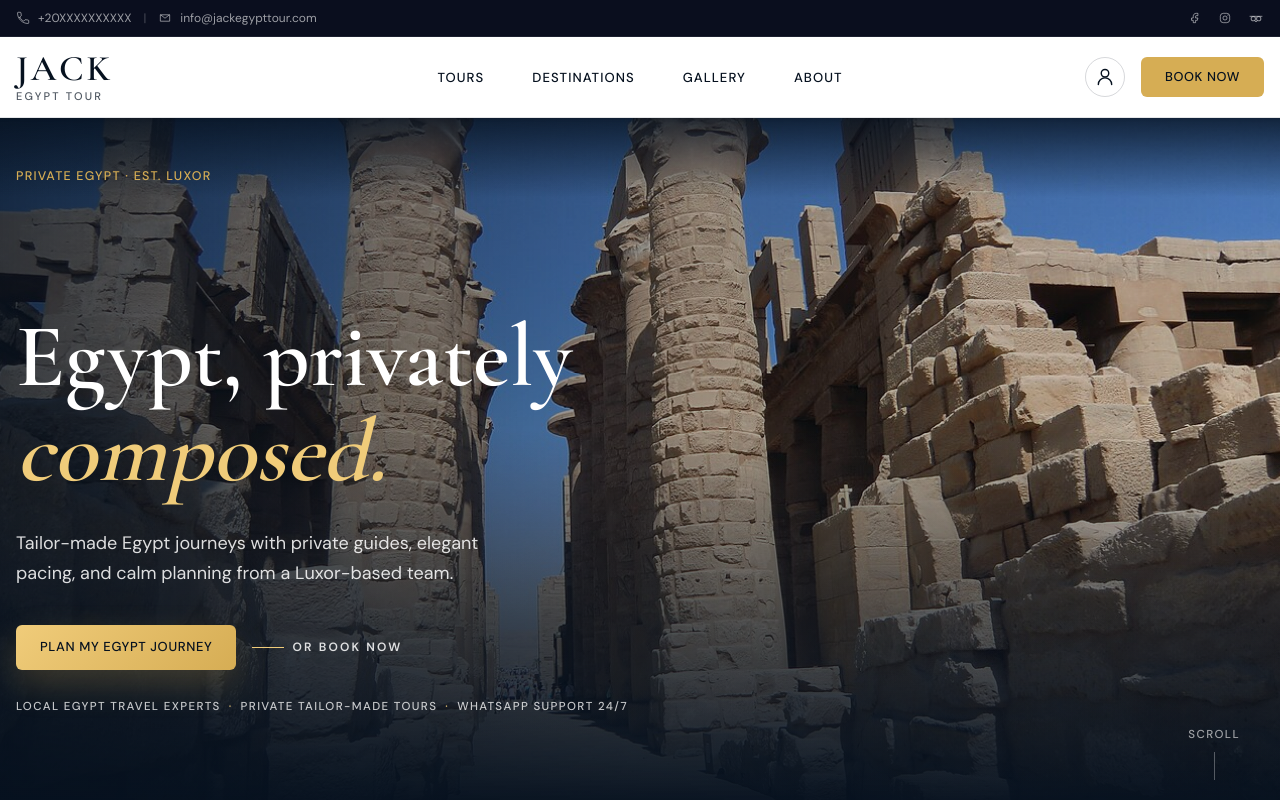
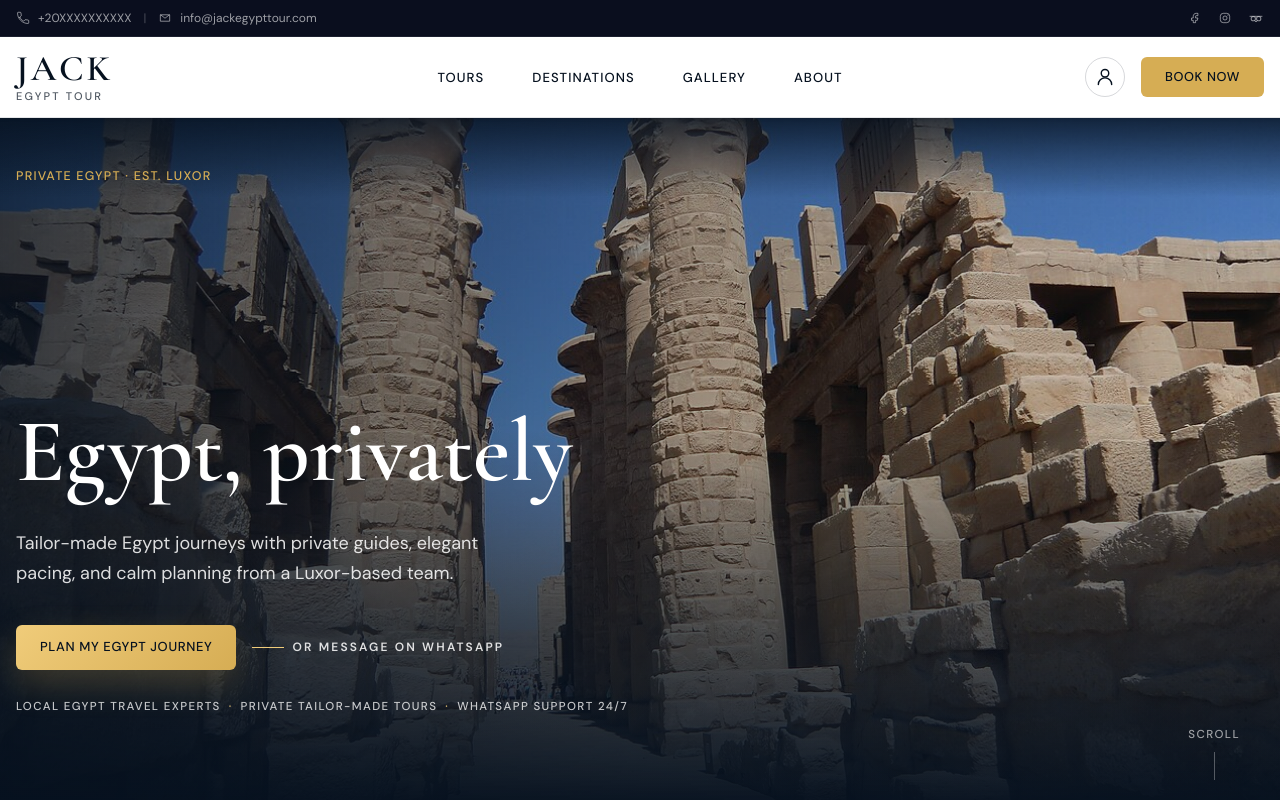
Before and after one commit to mohamedholmes0000/jack-tours-luxor, a Next.js app: page / in a window 1280 px wide. Shown: the top 800 px of the page. Built offline with nearby package versions, Linux system fonts and the light colour scheme; no server answers; the database is empty.

Commit message:
Phase D1: Wire homepage Hero to admin database

```diff
--- a/components/home/homepage.tsx
+++ b/components/home/homepage.tsx
@@ -2,7 +2,11 @@ import Image from "next/image";
 import Link from "next/link";
 import { DestinationCarousel } from "@/components/home/destination-carousel";
 import { formatPrice, type Tour } from "@/lib/content";
-import { getHomepageCityDestinationsSafe, getToursSafe } from "@/lib/data/public";
+import {
+  getHomepageCityDestinationsSafe,
+  getHomepageSettingsSafe,
+  getToursSafe,
+} from "@/lib/data/public";
 import { getPublicSettings } from "@/lib/data/settings";
 import { safeImageSrc } from "@/lib/images";
 
@@ -159,6 +163,36 @@ function cleanHeroText(settings: Awaited<ReturnType<typeof getPublicSettings>>)
   };
 }
 
+function splitHeroHeadline(headline: string, accent: string) {
+  const cleanHeadline = cleanSettingText(headline) || approvedHeroHeadline;
+  const cleanAccent = cleanSettingText(accent) || approvedHeroHeadlineAccent;
+  const accentIndex = cleanHeadline.toLowerCase().indexOf(cleanAccent.toLowerCase());
+
+  if (accentIndex === -1) {
+    return {
+      accent: cleanAccent,
+      headline: cleanHeadline,
+      showAccent: Boolean(cleanAccent && cleanHeadline !== approvedHeroHeadline),
+    };
+  }
+
+  return {
+    accent: cleanHeadline.slice(accentIndex, accentIndex + cleanAccent.length).trim(),
+    headline: cleanHeadline.slice(0, accentIndex).trim(),
+    showAccent: true,
+  };
+}
+
+function normalizeHeroTrustBadges(value: string[]) {
+  const fallback = [
+    "Local Egypt Travel Experts",
+    "Private Tailor-Made Tours",
+    "WhatsApp Support 24/7",
+  ];
+
+  return [0, 1, 2].map((index) => cleanSettingText(value[index]) || fallback[index]);
+}
+
 function primaryCategoryLabel(category: string) {
   return category.replace(/\s*·\s*Custom$/i, "").replace(/\s*\/\s*Custom$/i, "").trim();
 }
@@ -292,22 +326,29 @@ function JourneyCard({ tour, eager = false }: { tour: Tour; eager?: boolean }) {
 // ============================================================================
 
 export async function Homepage() {
-  const [safeTours, settings] = await Promise.all([
+  const [safeTours, settings, homepageSettings] = await Promise.all([
     getToursSafe(),
     getPublicSettings(),
+    getHomepageSettingsSafe(),
   ]);
   const destinationCities = await getHomepageCityDestinationsSafe();
   const featuredTours = safeTours.filter((tour) => tour.featured).slice(0, 3);
-  const heroImage = safeImageSrc(settings.homepageHeroImage, fallbackHeroImage);
-  const heroCtaLabel =
-    settings.homepageHeroPrimaryCtaLabel || "Plan My Egypt Journey";
-  const heroCtaHref = "/trip-planner";
-  const heroText = cleanHeroText(settings);
-  const microTrustLine = [
-    settings.homepageTrustItem1,
-    settings.homepageTrustItem2,
-    settings.homepageTrustItem3,
-  ].filter(Boolean);
+  const legacyHeroText = cleanHeroText(settings);
+  const heroImage = safeImageSrc(homepageSettings.heroBackgroundImage, fallbackHeroImage);
+  const heroCtaLabel = homepageSettings.heroPrimaryCtaLabel || "Plan My Egypt Journey";
+  const heroCtaHref = homepageSettings.heroPrimaryCtaHref || "/trip-planner";
+  const heroSecondaryLabel = homepageSettings.heroSecondaryLinkLabel || "Or Book Now";
+  const heroSecondaryHref = homepageSettings.heroSecondaryLinkHref || "/trip-planner";
+  const heroHeadline = splitHeroHeadline(
+    homepageSettings.heroHeadline || `${legacyHeroText.headline} ${legacyHeroText.accent}`,
+    homepageSettings.heroHeadlineAccent || legacyHeroText.accent,
+  );
+  const heroText = {
+    eyebrow: cleanSettingText(homepageSettings.heroEyebrow) || legacyHeroText.eyebrow,
+    subheadline:
+      cleanSettingText(homepageSettings.heroSubheadline) || legacyHeroText.subheadline,
+  };
+  const microTrustLine = normalizeHeroTrustBadges(homepageSettings.heroTrustBadges);
 
   return (
     <div data-mobile-cta="true" className="flex flex-col">
@@ -315,7 +356,8 @@ export async function Homepage() {
           1 · HERO — full-bleed photography, slow Ken Burns, type in
           a margin (does not cover the temple subject). Single CTA.
       ============================================================ */}
-      <section data-home-hero="true" className="relative isolate order-1 overflow-hidden bg-[var(--color-navy)] text-white">
+      {homepageSettings.heroVisible ? (
+        <section data-home-hero="true" className="relative isolate order-1 overflow-hidden bg-[var(--color-navy)] text-white">
         <div className="absolute inset-0">
           <Image
             src={heroImage}
@@ -342,11 +384,15 @@ export async function Homepage() {
 
           <div className="max-w-[21.5rem] sm:max-w-md lg:max-w-3xl">
             <h1 className="font-serif font-bold leading-[1.02] text-white text-[clamp(2.6rem,7vw,6rem)]">
-              {heroText.headline}
-              {" "}
-              <span className="font-accent-serif block italic text-[var(--color-gold-light)]">
-                {heroText.accent}
-              </span>
+              {heroHeadline.headline}
+              {heroHeadline.showAccent ? (
+                <>
+                  {" "}
+                  <span className="font-accent-serif block italic text-[var(--color-gold-light)]">
+                    {heroHeadline.accent}
+                  </span>
+                </>
+              ) : null}
             </h1>
             <p className="mt-4 max-w-md text-[0.98rem] leading-7 text-white/86 sm:mt-7 sm:text-lg sm:leading-8 lg:max-w-lg">
               {heroText.subheadline}
@@ -357,10 +403,10 @@ export async function Homepage() {
               </Link>
               <Link
                 className="group hidden items-center gap-2 text-xs font-bold uppercase tracking-[0.18em] text-white/85 sm:inline-flex"
-                href={heroCtaHref}
+                href={heroSecondaryHref}
               >
                 <span className="h-px w-8 bg-[var(--color-gold-light)] transition-all duration-300 group-hover:w-12" />
-                Or Book Now
+                {heroSecondaryLabel}
               </Link>
             </div>
 
@@ -389,7 +435,8 @@ export async function Homepage() {
             <span aria-hidden className="scroll-cue h-7 w-px bg-white/50" />
           </div>
         </div>
-      </section>
+        </section>
+      ) : null}
 
       {/* ============================================================
           2 · DESTINATIONS MARQUEE — auto-scrolling cinematic strip.
--- a/lib/data/public.ts
+++ b/lib/data/public.ts
@@ -12,6 +12,10 @@ import {
   type Tour,
 } from "@/lib/content";
 import { prisma, tryDatabase } from "@/lib/data/safe-db";
+import {
+  mapHomepageSettingsToEditorValues,
+  type HomepageEditorValues,
+} from "@/lib/homepage-settings";
 import { safeImageSrc } from "@/lib/images";
 
 const cityNames = ["Luxor", "Aswan", "Cairo", "Hurghada", "Abu Simbel", "Red Sea"];
@@ -347,3 +351,13 @@ export async function getGalleryImagesSafe(): Promise<GalleryImage[]> {
     galleryImages,
   );
 }
+
+export async function getHomepageSettingsSafe(): Promise<HomepageEditorValues> {
+  return tryDatabase(
+    async () => {
+      const settings = await prisma.homepageSettings.findUnique({ where: { id: "homepage" } });
+      return mapHomepageSettingsToEditorValues(settings);
+    },
+    mapHomepageSettingsToEditorValues(null),
+  );
+}
```
